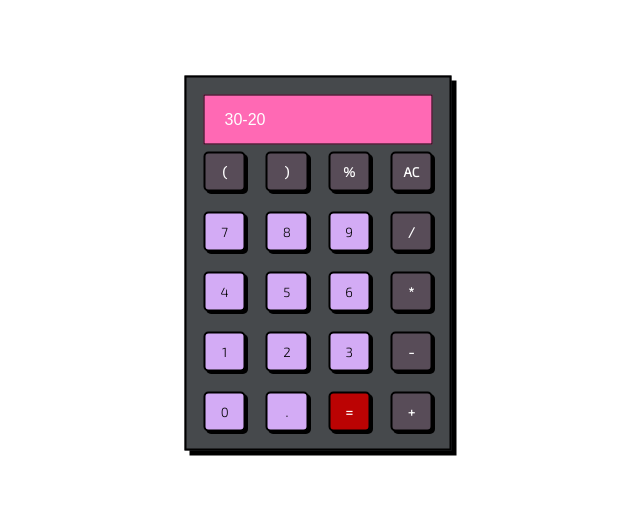
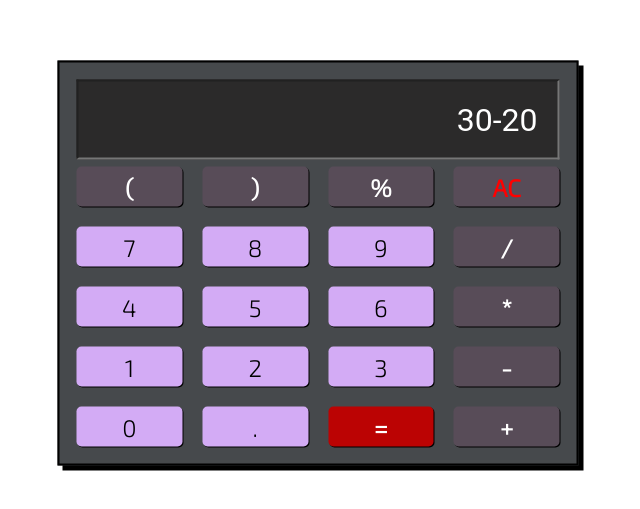
Before and after one commit to chiomavera/3d-calculator, a plain HTML site: page index.html in a window 1280 px wide. Shown: the part 137-646 px from the top of the page, without its empty margins (322-962 px from the left). Drawn offline with Linux system fonts and the light colour scheme.

Commit message:
few changes made to the css and html file

```diff
--- a/index.html
+++ b/index.html
@@ -5,52 +5,54 @@
         <meta http-equiv="X-UA-Compatible" content="IE=edge">
         <meta name="description" content="">
         <meta name="viewport" content="width=device-width, initial-scale=1">
+
         <link rel="preconnect" href="https://fonts.gstatic.com">
         <link href="https://fonts.googleapis.com/css2?family=Exo+2:wght@300&display=swap" rel="stylesheet">
         <link rel="stylesheet" href="style.css">
+
         <title>vera first calculator</title>
     </head>
     <body>
-        <div class="calculator">
+        <div class="calculator-grid">
             <input type="text" id="myInput" onfocus="focusFunction()" onblur="blurFunction()" class="calculator-screen" value="30-20">
             <div class="calculator-keys">
-                <button type="button" class="operator" value="(">(</button>
-                <button type="button" class="operator" value=")">)</button>
-                <button type="button" class="operator" value="%">%</button>
-                <button type="button" class="operator" value="AC">AC</button>
+                <button  class="operator">(</button>
+                <button  class="operator" >)</button>
+                <button  class="operator">%</button>
+                <button  class="operator clear">AC</button>
 
-                <button type="button"  value="7">7</button>
-                <button type="button" value="8">8</button>
-                <button type="button" value="9">9</button>
-                <button type="button" class="operator" value="divide">/</button>
+                <button>7</button>
+                <button>8</button>
+                <button>9</button>
+                <button class="operator">/</button>
 
-                <button type="button" value="4">4</button>
-                <button type="button"  value="5">5</button>
-                <button type="button" value="6">6</button>
-                <button type="button" class="operator" value="multiply">*</button>
+                <button>4</button>
+                <button>5</button>
+                <button>6</button>
+                <button class="operator">*</button>
 
-                <button type="button"  value="1">1</button>
-                <button type="button" value="2">2</button>
-                <button type="button"  value="3">3</button>
-                <button type="button" class="operator" value="substract">-</button>
+                <button>1</button>
+                <button>2</button>
+                <button >3</button>
+                <button  class="operator">-</button>
 
-                <button type="button" value="0">0</button>
-                <button type="button" value=".">.</button>
-                <button type="button" class="equal" value="equal">=</button>
-                <button type="button" class="operator" value="add">+</button>
+                <button  value="0">0</button>
+                <button  value=".">.</button>
+                <button  class="equal">=</button>
+                <button  class="operator">+</button>
 
             </div>
         </div>
     </body>
     <script>
-        //focus=changes background color of input to yellow
+        //focus=changes background background color of screen to lightpink
         function focusFunction(){
-            document.getElementById("myInput").style.background="lightpink";
+            document.getElementById("myInput").style.background="rgb(43, 42, 42)";
         }
 
-        //no focus = changes the background color of input to red
+        //no focus = background color of screen remains black
         function blurFunction(){
-            document.getElementById("myInput").style.background="hotpink";
+            document.getElementById("myInput").style.background="#181818";
         }
     </script>
 </html>
--- a/style.css
+++ b/style.css
@@ -1,11 +1,12 @@
-@import url('https://fonts.googleapis.com/css2?family=Exo+2:wght@300&display=swap');
+
 *, *:before, *::after{
     box-sizing: border-box;
     margin: 0;
     padding: 0;
+    font-weight: 400;
 }
 
-.calculator{
+.calculator-grid{
     position:absolute;
     top: 50%;
     left: 50%;
@@ -21,14 +22,14 @@
 /*calculator screen*/
 .calculator-screen{
     width: 100%;
-    height: 50px;
-    font-size: 1em;
-    background-color: hotpink;
+    height: 80px;
+    font-size: 2rem;
+    background-color: rgb(43, 42, 42);
     color: #fff;
-    text-align: left;
-    padding-left: 20px;
-    font-family: 'DotGothic16', sans-serif;
-    border: 1px solid #000;
+    text-align: right;
+    padding: 20px;
+
+    font-family: 'Roboto', sans-serif;
 }
 
 /*calculator keys*/
@@ -44,11 +45,11 @@ button{
     height: 40px;
     background-color: #d3abf5;
     border-radius: 5px;
-    border: 2.75px solid black;
-    font-size: em;
+    border: none;
+    font-size: 1.5rem;
     font-family: 'Exo 2', sans-serif;
     font-weight: 300;
-    box-shadow: 2.5px 2.5px;
+    box-shadow: 1px 1px black;
     cursor: pointer;
 }
 
@@ -61,7 +62,6 @@ button:hover{
     background-color: #584c58;
     color: #fff;
     font-weight: 700;
-    box-shadow: 2.5px 2.5px #000;
 }
 .operator:hover{
     background-color: #cb96fa;
@@ -72,8 +72,16 @@ button:hover{
     font-weight: 700;
     background-color: #bb0303;
     color: #fff;
-    box-shadow: 2.5px 2.5px #000;
+    outline: none;
 }
 .equal:hover{
     background-color: #ff0000;
 }
+
+.clear{
+    color: #ff0000;
+}
+
+.clear:hover{
+    color: #bb0303;
+}
```
